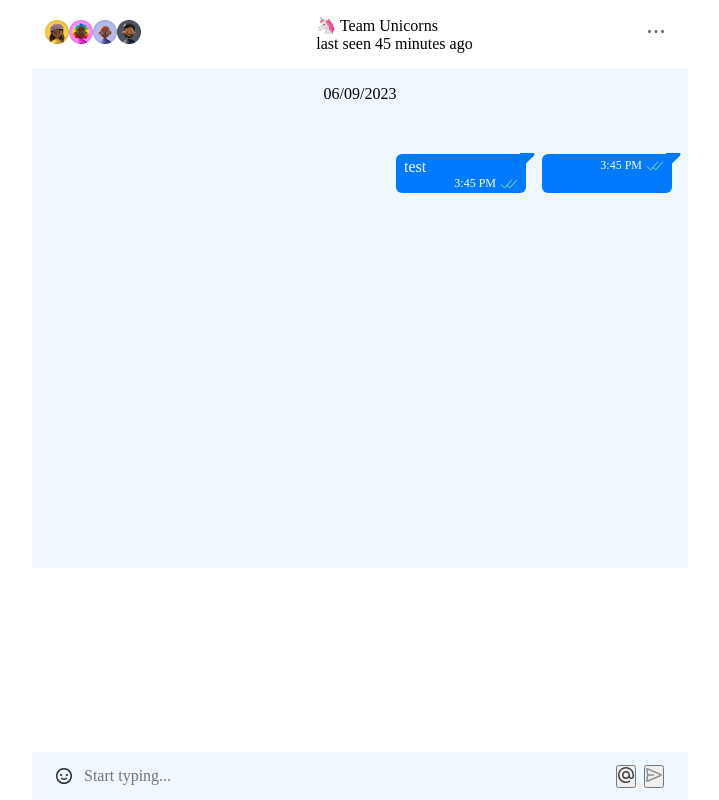
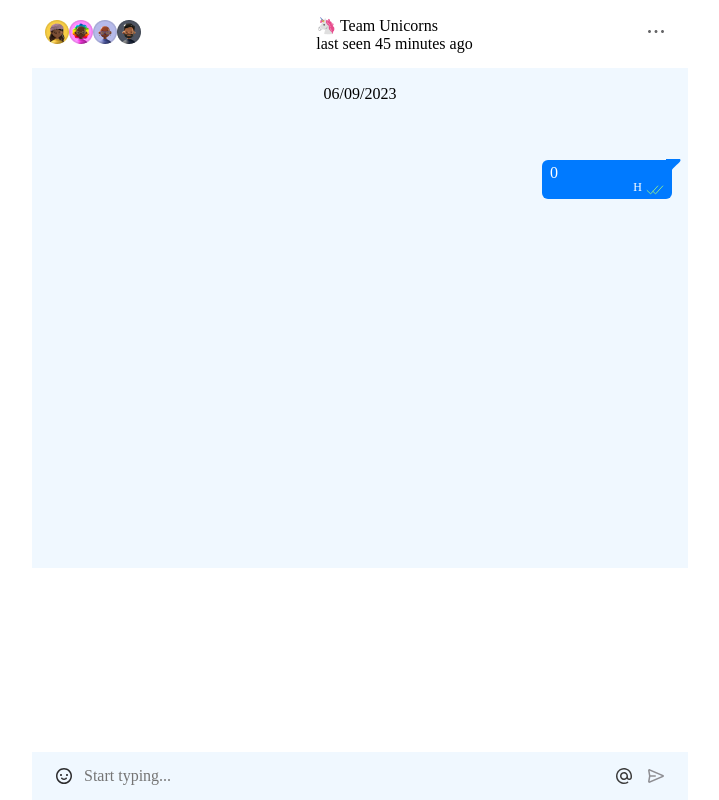
Before and after one commit to Progprofesion/Chat-bot, a Next.js app: page / in a window 1280 px wide. Both pictures are taken after a click on the button 934 px from the left and 776 px from the top of the page. Shown: the whole page, without its empty margins (280-999 px from the left). Built offline with nearby package versions, Linux system fonts and the light colour scheme.

Commit message:
createStore

```diff
--- a/components/Footer.tsx
+++ b/components/Footer.tsx
@@ -1,5 +1,6 @@
-import { useState } from "react";
+import { useState, useEffect } from "react";
 import Image from "next/image";
+import dayjs from "dayjs";
 import styles from "../styles/Footer.module.css";
 import smile from "../assets/icons/smiley.svg";
 import mentios from "../assets/icons/mention.svg";
@@ -8,32 +9,47 @@ import useStore from "../store";
 
 const Footer = () => {
   const [name, setName] = useState("");
-  const messages = useStore((state) => state.messages);
+
   const addMessage = useStore((state) => state.addMessage);
-  const onChange = (e: React.ChangeEvent<HTMLInputElement>): void => {
-    setName(e.target.value);
-  };
+  const setTime = useStore((state) => state.setTime);
+
+  const changeIsbot = useStore((state) => state.changeIsbot);
+  const isBotMessage = useStore((state) => state.isBotMessage);
+
+  let currentTime = dayjs().format("h:mm A");
+
   const onClick = (): void => {
     addMessage(name);
-    console.log(name);
+    setTime(currentTime);
+    setName("");
+    changeIsbot(true);
   };
-  console.log(messages);
+
+  useEffect(() => {
+    if (isBotMessage) {
+      addMessage("Hello World!");
+      changeIsbot(!isBotMessage);
+    }
+  }, [isBotMessage]);
+
+  // console.log(time);
   return (
     <footer className={styles.footer}>
       <div className={styles.emoji}>
         <Image src={smile} alt="emojy" />
       </div>
       <input
+        value={name}
         placeholder="Start typing..."
         className={styles.input}
         type="text"
         onChange={(e) => setName(e.target.value)}
       />
       <div className={styles.sendUpload}>
-        <button>
+        <button className={styles.button}>
           <Image src={mentios} alt="@" />
         </button>
-        <button onClick={() => onClick()}>
+        <button className={styles.button} onClick={() => onClick()}>
           <Image src={paperAirplane} alt="Paper airplane" />
         </button>
       </div>
--- a/components/Message.tsx
+++ b/components/Message.tsx
@@ -3,7 +3,7 @@ import styles from "../styles/Message.module.css";
 import mark from "../assets/icons/Frame 2882.svg";
 import bubbleTip from "../assets/icons/bubbleTip.svg";
 
-const Message = ({ time, message }) => {
+const Message = ({ time, message }: { time: string; message: string }) => {
   return (
     <div className={styles.message}>
       <div className={styles.bubbleTip}>
@@ -23,7 +23,7 @@ const Message = ({ time, message }) => {
       </div>
       <div className={styles.content}>{message}</div>
       <div className={styles.time}>
-        {time} <Image className={styles.mark} src={mark} alt="Mark" />
+        <p>{time}</p> <Image className={styles.mark} src={mark} alt="Mark" />
       </div>
     </div>
   );
--- a/components/Messages.tsx
+++ b/components/Messages.tsx
@@ -5,14 +5,24 @@ import styles from "../styles/Messages.module.css";
 const Messages = () => {
   const messages = useStore((state) => state.messages);
   let data = dayjs().format("DD/MM/YYYY");
-  let time = dayjs().format("h:mm A");
-  console.log(messages);
+  // let time = dayjs().format("h:mm A");
+  let time = useStore((state) => state.time);
+
   return (
     <section className={styles.messages}>
       <div className={styles.currentTime}>{data}</div>
-      {messages.map((message) => {
-        return <Message message={message} time={time} />;
-      })}
+      <div className={styles.messagesWrapp}>
+        {messages.map((message: any, i) => {
+          for (let key in message) {
+            // console.log(message[key]);
+            return (
+              <div key={Math.random() * 1000}>
+                <Message message={key} time={message[key]} />
+              </div>
+            );
+          }
+        })}
+      </div>
     </section>
   );
 };
--- a/store/index.js
+++ /dev/null
@@ -1,9 +0,0 @@
-import { create } from "zustand";
-const useStore = create((set) => ({
-  messages: ["test"],
-  addMessage: (message) =>
-    set((state) => ({
-      messages: [message, ...state.messages],
-    })),
-}));
-export default useStore;
--- /dev/null
+++ b/store/index.ts
@@ -0,0 +1,29 @@
+import { create } from "zustand";
+
+interface UseStore {
+  messages: string[];
+  time: string;
+  isBotMessage: boolean;
+  addMessage: (message: string) => void;
+  changeIsbot: (boolean: boolean) => void;
+  setTime: (time: string) => void;
+}
+
+const useStore = create<UseStore>((set) => ({
+  messages: [],
+  time: "",
+  isBotMessage: false,
+  addMessage: (message: string) =>
+    set((state) => ({
+      messages: [message, ...state.messages],
+    })),
+  changeIsbot: (boolean: boolean) =>
+    set((state) => ({
+      isBotMessage: (state.isBotMessage = boolean),
+    })),
+  setTime: (time: string) =>
+    set((state) => ({
+      time: (state.time = time),
+    })),
+}));
+export default useStore;
--- a/styles/Footer.module.css
+++ b/styles/Footer.module.css
@@ -32,3 +32,9 @@
     width: 520px;
     height: 20px;
 }
+
+.button {
+    display: flex;
+    align-items: center;
+    justify-content: center;
+}
--- a/styles/Message.module.css
+++ b/styles/Message.module.css
@@ -1,6 +1,8 @@
 .message {
+    display: flex;
+    justify-content: space-between;
     position: relative;
-    margin-top: 51px;
+    margin-top: 6px;
     margin-right: 16px;
     min-width: 130px;
     background-color: #007AFF;
@@ -11,10 +13,11 @@
     height: 39px;
 }
 
+
 .time {
     float: right;
     display: flex;
-    align-items: center;
+    align-items: flex-end;
     font-size: 12px;
 }
 
--- a/styles/Messages.module.css
+++ b/styles/Messages.module.css
@@ -2,6 +2,15 @@
     width: 656px;
     height: 500px;
     background-color: aliceblue;
+}
+
+.messagesWrapp {
+    display: flex;
+    flex-direction: column-reverse;
+    justify-content: flex-end;
+    margin-top: 51px;
+    width: 100%;
+    height: 100%;
 }
 
 /* .content {} */
--- a/styles/global.css
+++ b/styles/global.css
@@ -12,3 +12,8 @@ body {
     width: 656px;
     margin: 0 auto;
 }
+
+button {
+    all: unset;
+    cursor: pointer;
+}
```
Also changed, not shown: package.json (line endings or trailing spaces).
